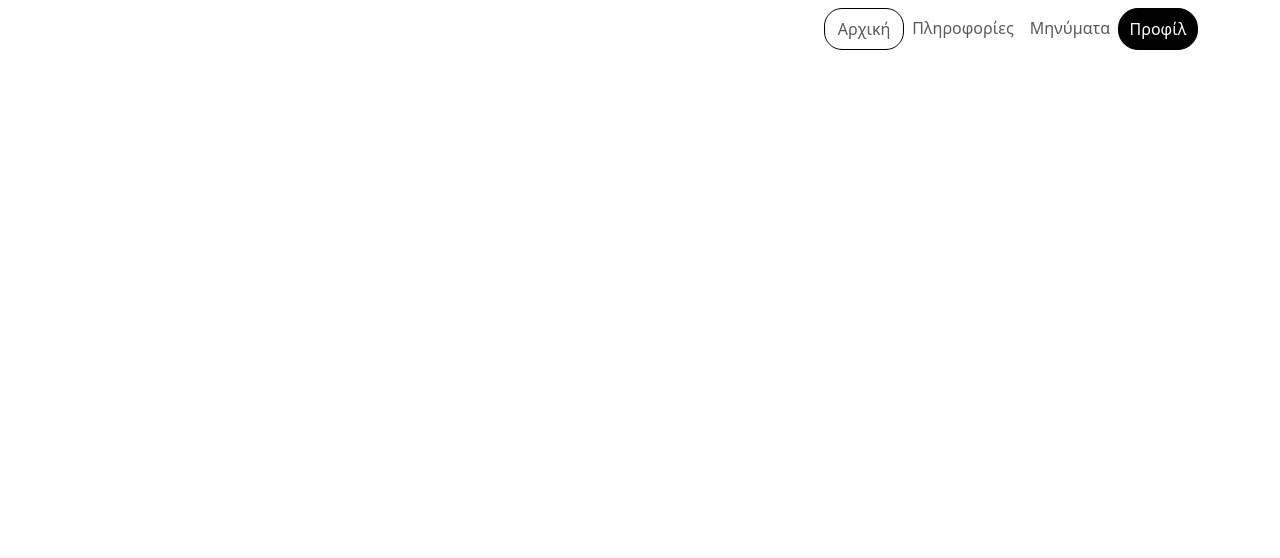
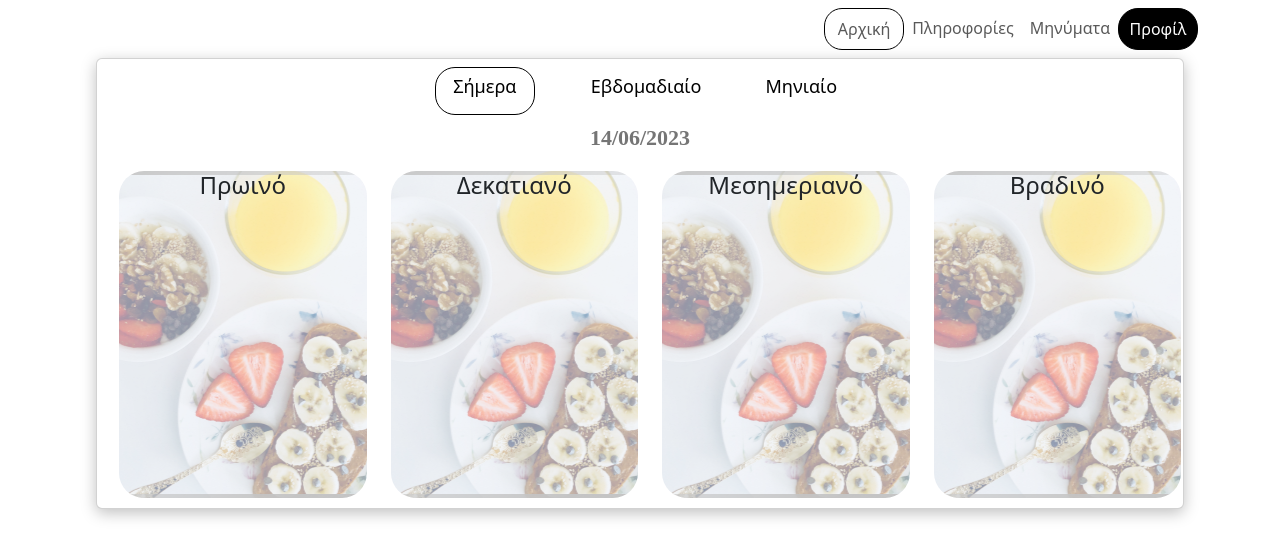
Before and after one commit to Spanosnick/Personal_monitor_React, a React (Create React App) app: page / in a window 1280 px wide. Shown: the top 558 px of the page. Built offline with nearby package versions, Linux system fonts and the light colour scheme.

Commit message:
meal Card (not ready)

```diff
--- /dev/null
+++ b/src/components/MealCard.js
@@ -0,0 +1,13 @@
+import React from "react";
+
+function MealCard ({src,text}){
+
+    return(
+        <div className={'mealCard'} style={{backgroundImage:"url(../meal1.png"}} >
+            <h4>{text}</h4>
+        </div>
+    )
+};
+
+// public/assets/img/meal1.png
+export default MealCard;
--- /dev/null
+++ b/src/components/chooseProgram.js
@@ -0,0 +1,57 @@
+import React from "react";
+import Card from 'react-bootstrap/Card';
+import Stack from 'react-bootstrap/Stack';
+import  MealCard from '../components/MealCard'
+import { Container, Row, Col } from 'react-bootstrap';
+
+function ImgOverlayExample({date}) {
+    return (
+        <Card className=" text-start chooseProgram">
+            <Stack className="mx-auto cardLabels my-2" direction="horizontal" gap={5}>
+                <div className="p-2 active ">
+                 <h3>Σήμερα </h3>
+                </div>
+
+                <div className="p-2">
+                  <h3>Εβδομαδιαίο </h3>
+                </div>
+
+                <div className="p-2">
+                  <h3>Μηνιαίο </h3>
+                </div>
+            </Stack>
+            <div className="col-12 text-center ">
+                <h4 id='dateLabel'> 14/06/2023</h4>
+            </div>
+
+
+
+            <Container>
+                <Row>
+                    <Col xs={6} md={3}>
+                        <MealCard  src={'meal1.png'} text={'Πρωινό'}/>
+                    </Col>
+                    <Col xs={6} md={3}>
+                        <MealCard src={'meal1.png'}  text={'Δεκατιανό'}/>
+                    </Col>
+
+                    <Col xs={6} md={3}>
+                        <MealCard  src={'meal1.png'} text={'Μεσημεριανό'}/>
+                    </Col>
+
+                    <Col xs={6} md={3}>
+                        <MealCard src={'meal1.png'}  text={'Βραδινό'}/>
+                    </Col>
+
+
+                </Row>
+            </Container>
+
+
+
+        </Card>
+
+    );
+}
+
+export default ImgOverlayExample;
--- a/src/index.css
+++ b/src/index.css
@@ -25,3 +25,54 @@ code {
   border-radius: 20px;
 
 }
+
+.chooseProgram{
+  text-align: center;
+  margin: auto;
+  width: 85%;
+
+  border: 1px solid;
+  box-shadow: 0px 4px 15px 0px #00000040;
+  min-height: 200px;
+  border-radius: 20px;
+  background-color: red;
+
+}
+
+.cardLabels h3{
+  font-size: 18px;
+  font-weight: 300;
+  color: #000000;
+  cursor: pointer;
+}
+
+.cardLabels .active{
+  text-align: center;
+  min-width: 100px;
+  border-radius:20px;
+  border: 1px solid black;
+}
+
+#dateLabel{
+  font-family: Manrope;
+  font-size: 22px;
+  font-weight: 700;
+  line-height: 30px;
+  letter-spacing: 0em;
+
+  color: #757575;
+
+}
+
+.mealCard{
+  width: 100%;
+  min-height: 327px;
+  border-radius: 25px;
+
+  background-size: cover;
+  background-position: center;
+  background-repeat: no-repeat;
+  margin: 10px;
+  display: flex;
+  justify-content: center;
+}
--- a/src/screens/homepage.js
+++ b/src/screens/homepage.js
@@ -1,11 +1,13 @@
 import React from "react";
 import MainNavbar from '../components/navbar'
+import ImgOverlayExample from '../components/chooseProgram'
 
 
-function Homepage(){
-    return(
+function Homepage() {
+    return (
         <div>
-        <MainNavbar/>
+            <MainNavbar/>
+            <ImgOverlayExample/>
         </div>
     );
 }
```
Also changed, not shown: public/assets/img/img.png (added), public/meal1.png (added).
